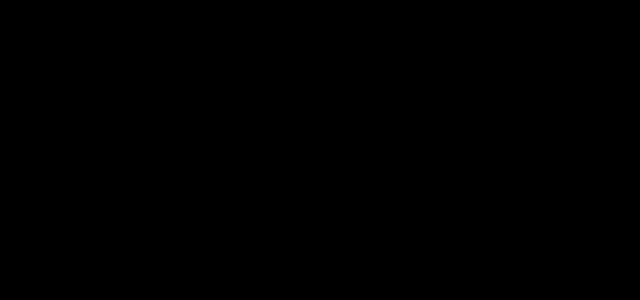
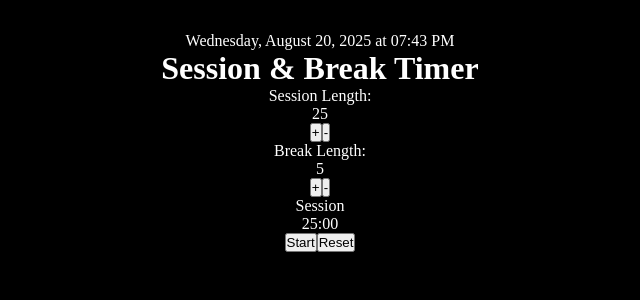
Before and after one commit to Rjack00/SessionTimer, a React (Vite) app: page / in a window 1280 px wide. Shown: the top 300 px of the page, without its empty margins (320-960 px from the left). Built offline with nearby package versions, Linux system fonts and the light colour scheme.

Commit message:
src/App & components updated
App.jsx: added return(jsx components); components/LengthControle: fixed typo from tolowerCase to toLowerCase

```diff
--- a/src/App.jsx
+++ b/src/App.jsx
@@ -1,4 +1,9 @@
 import { useState, useEffect, useRef } from 'react'
+import DateDisplay from "./components/DateDisplay";
+import AudioPlayer from "./components/AudioPlayer";
+import Controls from "./components/Controls";
+import LengthControl from "./components/LengthControl";
+import TimerDisplay from "./components/TimerDisplay";
 import './App.css'
 
 export default function App() {
@@ -111,7 +116,31 @@
 
   return (
     <>
+      <DateDisplay todaysDate={todaysDate} />
+      <h1>Session & Break Timer</h1>
+      <LengthControl
+        label="Session Length"
+        length={sessionLength}
+        onIncrement={() => handleTimeChange("session", "increment")}
+        onDecrement={() => handleTimeChange("session", "decremnt")}
+      />
+      <LengthControl
+        label="Break Length"
+        length={breakLength}
+        onIncrement={() => handleTimeChange("break", "increment")}
+        onDecrement={() => handleTimeChange("break", "decremnt")}
+      />
+
+      <TimerDisplay timerLabel={timerLabel} timeRemaining={timeRemaining} />
+
+      <Controls
+        startStopText={startStop}
+        onStartStop={!isRunning ? startTimer : pauseTimer}
+        onReset={resetTimer}
+      />
+
+      <AudioPlayer ref={beepRef} src={"./src/assets/new-notification-08-352461.mp3"} />
 
     </>
-  )
+  );
 }
--- a/src/components/LengthControl.jsx
+++ b/src/components/LengthControl.jsx
@@ -1,5 +1,5 @@
 export default function LengthControl({label, length, onIncrement, onDecrement}) {
-    const idPrefix = label.tolowerCase().split(" ")[0];
+    const idPrefix = label.toLowerCase().split(" ")[0];
 
     return (
         <div id={`${idPrefix}-length-container`}>
```
